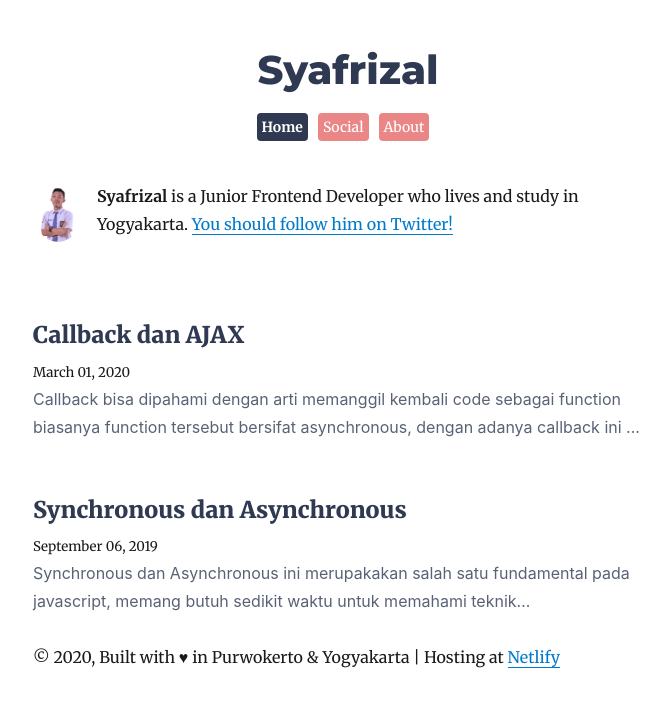
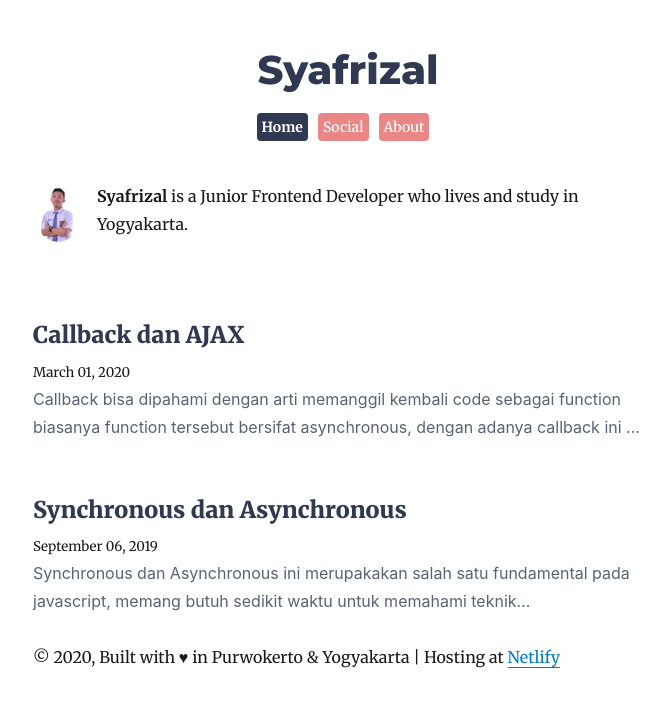
Before and after one commit to muhammadsyafr/muhammadsyafr, a Gatsby site: page / in a window 1280 px wide. Shown: the whole page, without its empty margins (292-962 px from the left). Built offline with nearby package versions, Linux system fonts and the light colour scheme; Gatsby itself is replaced by a stand-in of ours; some packages are replaced by stand-ins of ours.

Commit message:
replace some information

```diff
--- a/package.json
+++ b/package.json
@@ -3,7 +3,7 @@
   "private": true,
   "description": "A blog powered by Gatsby and Markdown",
   "version": "0.1.0",
-  "author": "Kyle Mathews <mathews.kyle@gmail.com>",
+  "author": "Muhammad Syafrizal <muhammadsyafr@gmail.com>",
   "bugs": {
     "url": "https://github.com/gatsbyjs/gatsby/issues"
   },
--- a/src/components/bio.js
+++ b/src/components/bio.js
@@ -59,9 +59,9 @@ const Bio = () => {
       <p>
       <strong>{author.name}</strong> is a Junior Frontend Developer {author.summary}
         {` `}
-        <a href={`https://twitter.com/${social.twitter}`}>
+        {/* <a href={`https://twitter.com/${social.twitter}`}>
           You should follow him on Twitter!
-        </a>
+        </a> */}
       </p>
     </div>
   )
```
